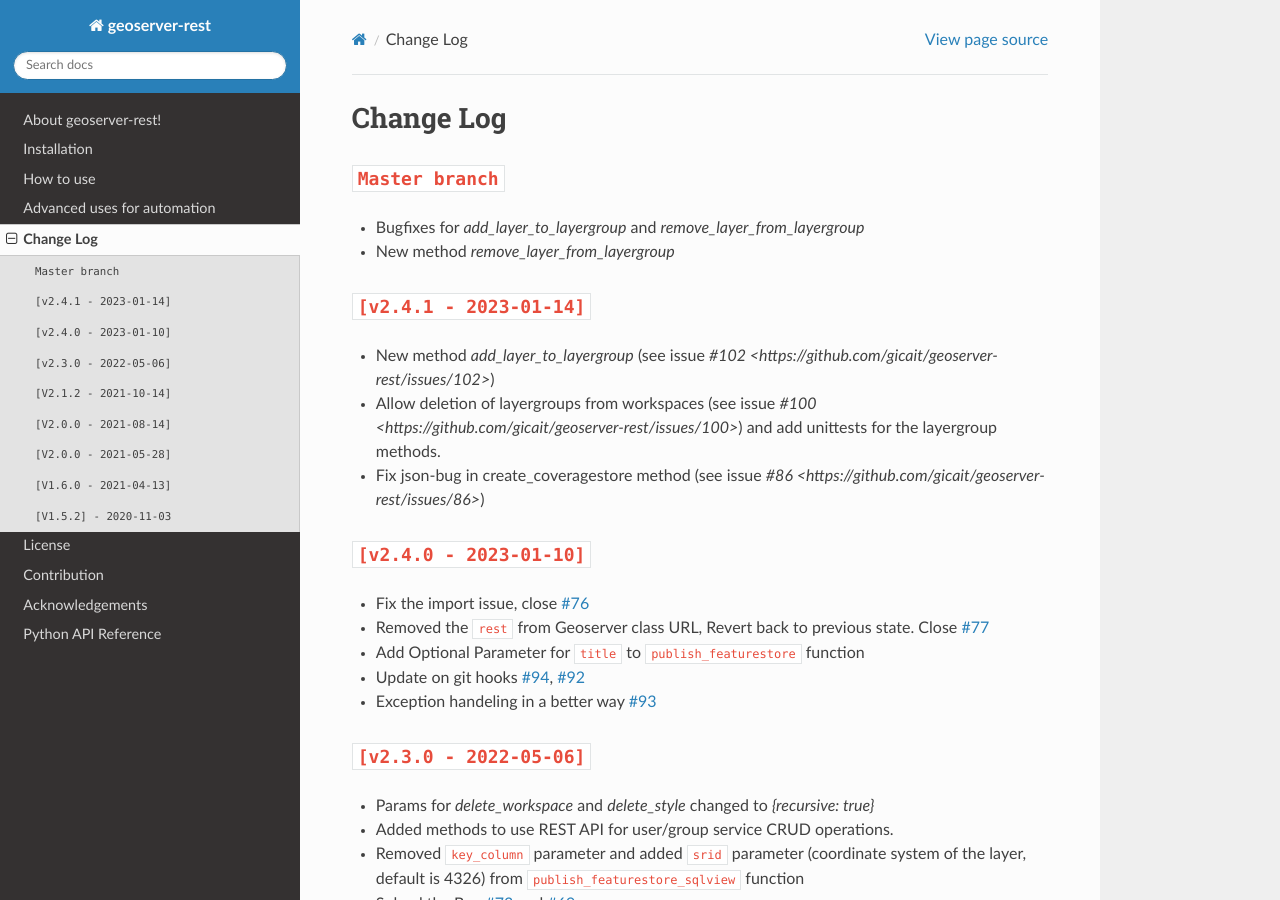
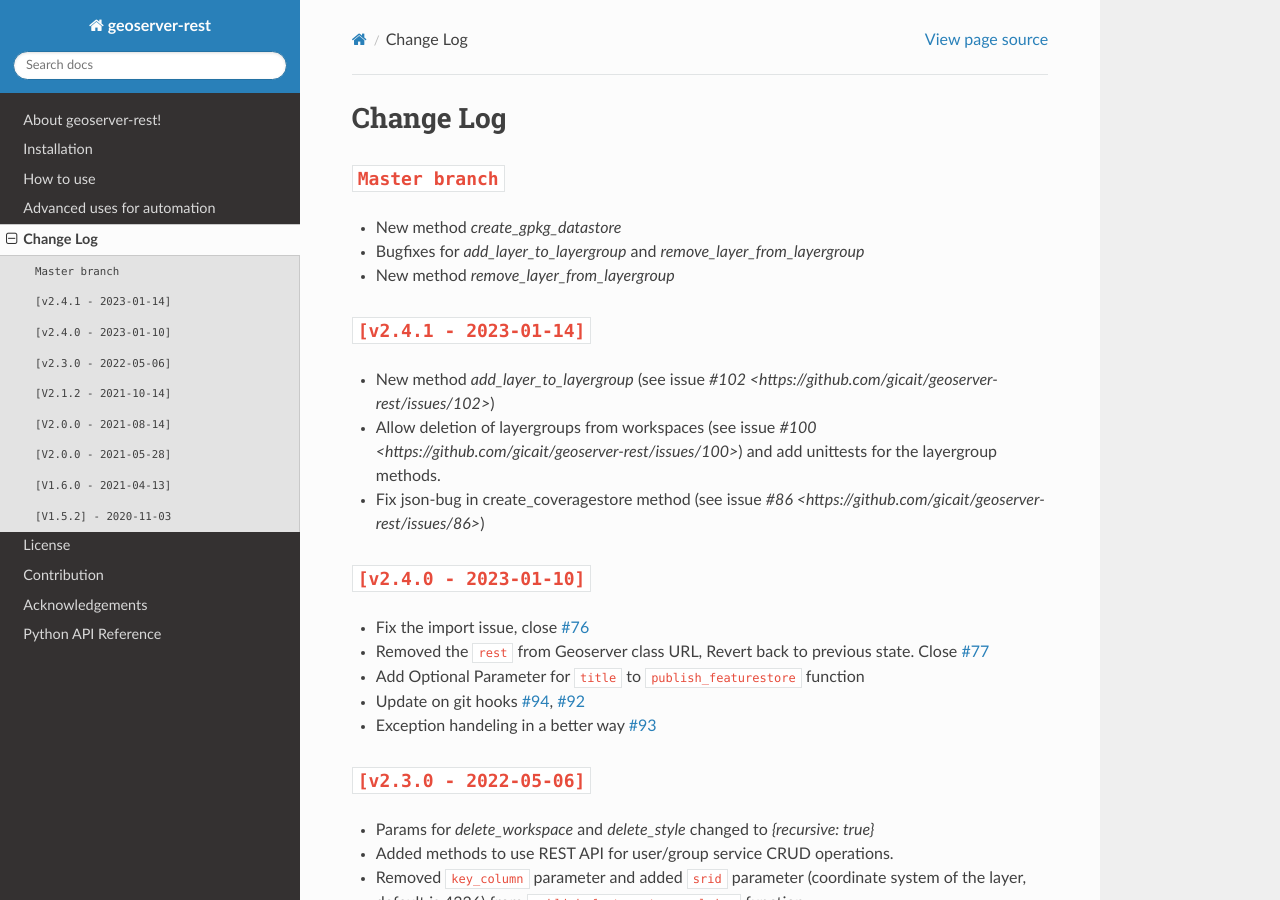
Before and after one commit to gicait/geoserver-rest, a Sphinx documentation site: the page built from docs/source/change_log.rst, in a window 1280 px wide and 900 px high. Built offline with Sphinx 7.4.7 and the Read the Docs theme 2.0.0, drawn with Linux system fonts in a browser that asks for light colours.

Commit message:
update changelog

```diff
--- a/docs/source/change_log.rst
+++ b/docs/source/change_log.rst
@@ -3,6 +3,7 @@ Change Log
 
 ``Master branch``
 ^^^^^^^^^^^^^^^^^
+* New method `create_gpkg_datastore`
 * Bugfixes for `add_layer_to_layergroup` and `remove_layer_from_layergroup`
 * New method `remove_layer_from_layergroup`
 
```
